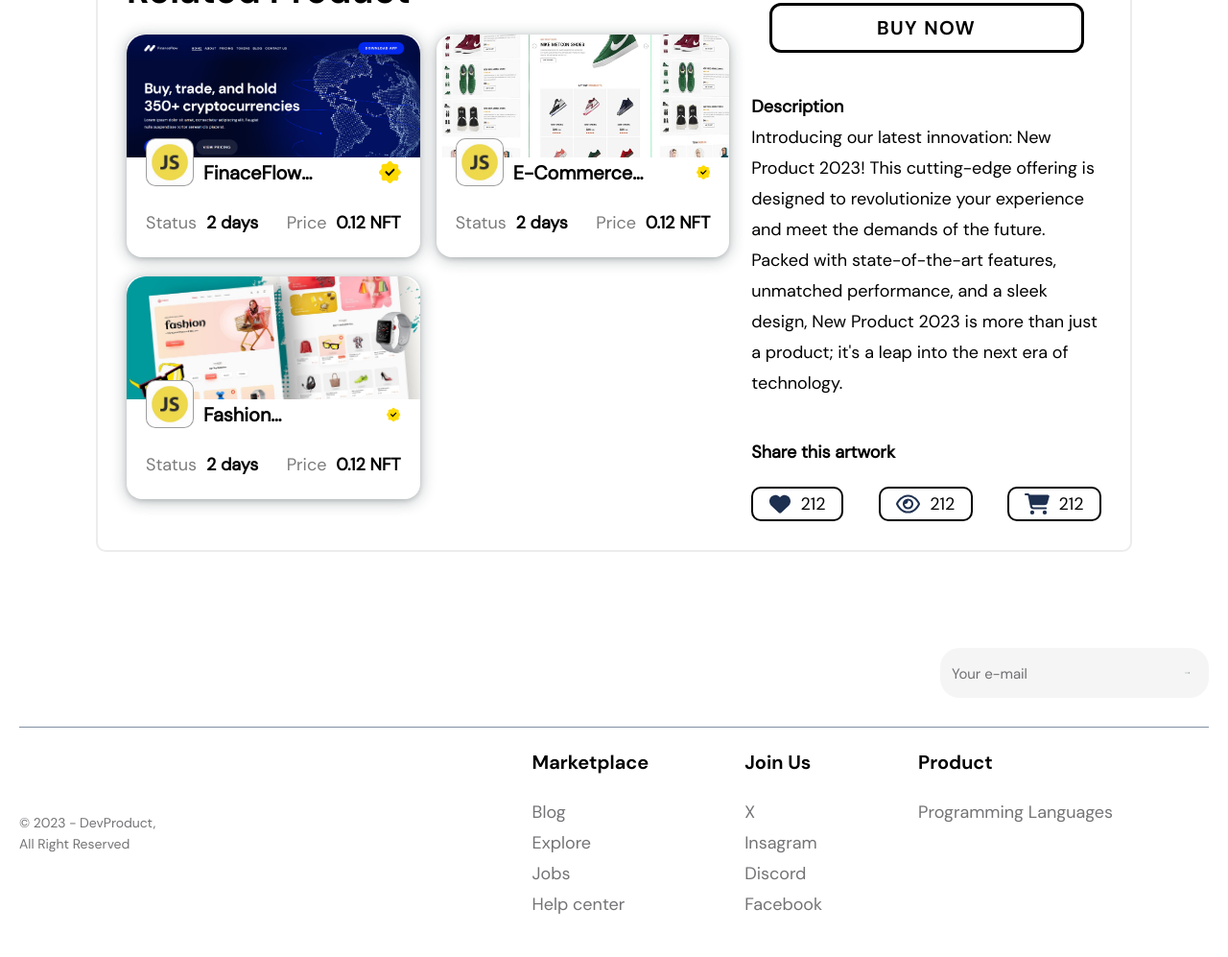
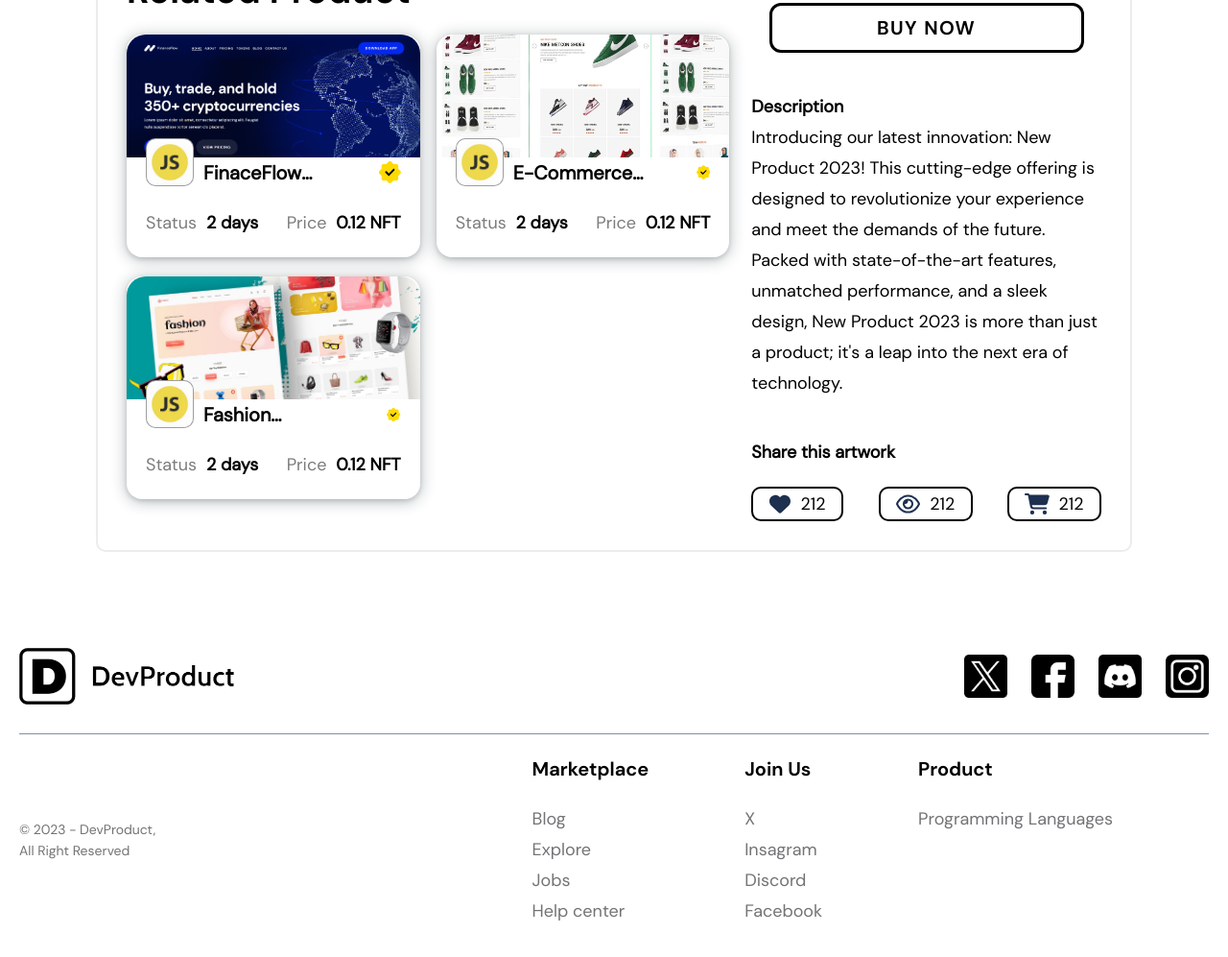
Before and after one commit to caotrieu78/hackathon, a website: page product_detail.html in a window 1280 px wide. Shown: the part 630-1627 px from the top of the page at 96% size. Drawn offline with Linux system fonts and the light colour scheme.

Commit message:
Update product_detail.html

```diff
--- a/product_detail.html
+++ b/product_detail.html
@@ -318,15 +318,31 @@
 <footer class="footer">
     <div class="container">
         <div class="top">
-                <div class="title">
-                    Stay in the loop
+            <div class="logo">
+                <img srcset="./img/logo.png 2x" alt="">
             </div>
-                <div class="input">
-                    <input type="text" placeholder="Your e-mail" class="left">
-                    <button class="icon" type="submit">
-                        <img srcset="img/srollright.png 2x" alt="luxestate" />
-                    </button>
+
+            <div class="logo__icon">
+                <div class="item__img">
+                    <a href="">
+                        <img srcset="./img/tw.png 2x" alt="" />
+                    </a>
                 </div>
+                <div class="item__img">
+                    <a href="">
+                        <img srcset="./img/fb.png 2x" alt="" />
+                    </a>
+                </div>
+                <div class="item__img">
+                    <a href=""><img srcset="./img/ds.png 2x" alt="" /></a>
+                </div>
+                <div class="item__img">
+                    <a href="">
+                        <img srcset="./img/ins.png 2x" alt="" />
+                    </a>
+                </div>
+            </div>
+
         </div>
 
         <div class="below">
```
Lines whose indentation alone changed are shown as unchanged.
